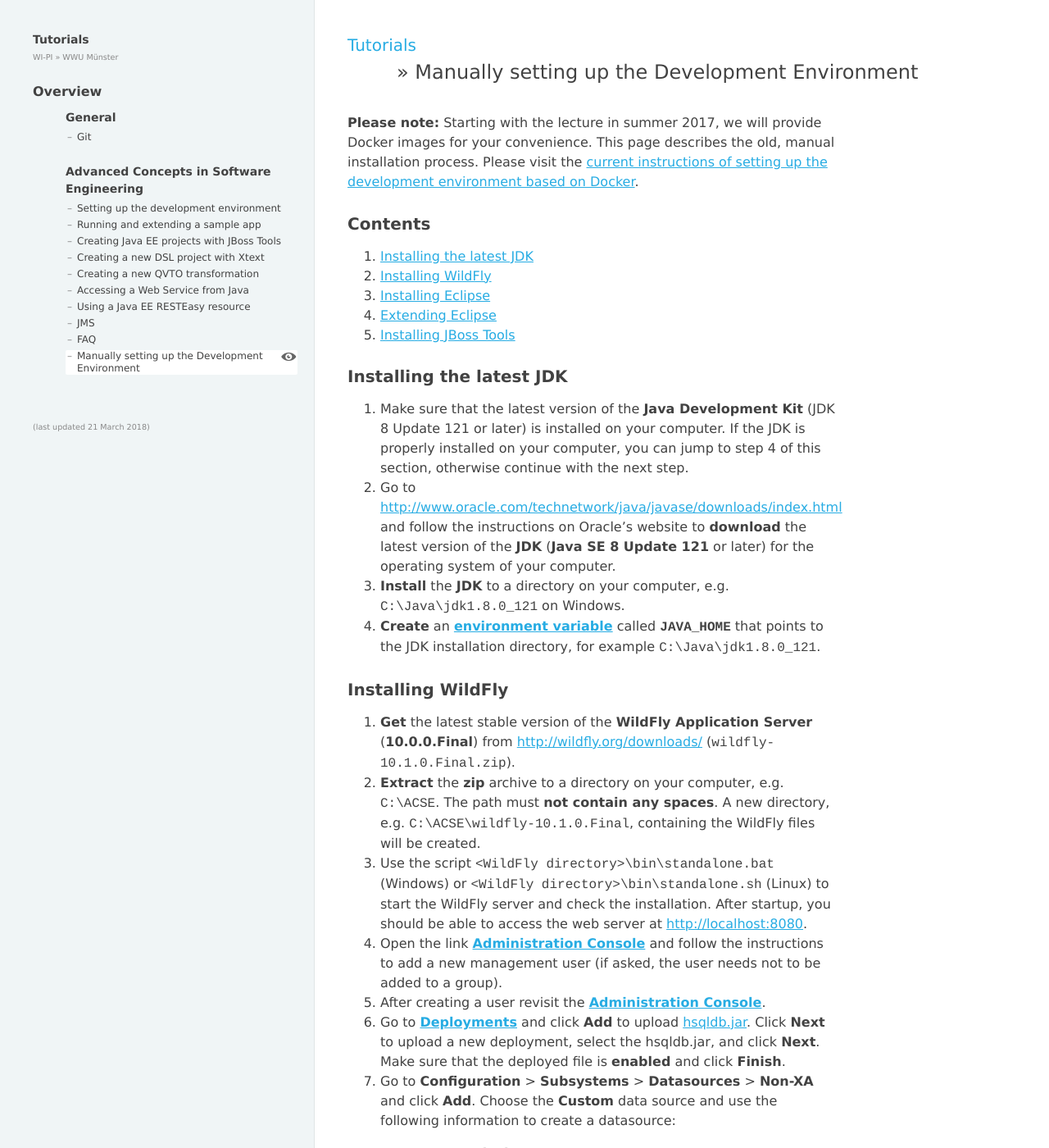
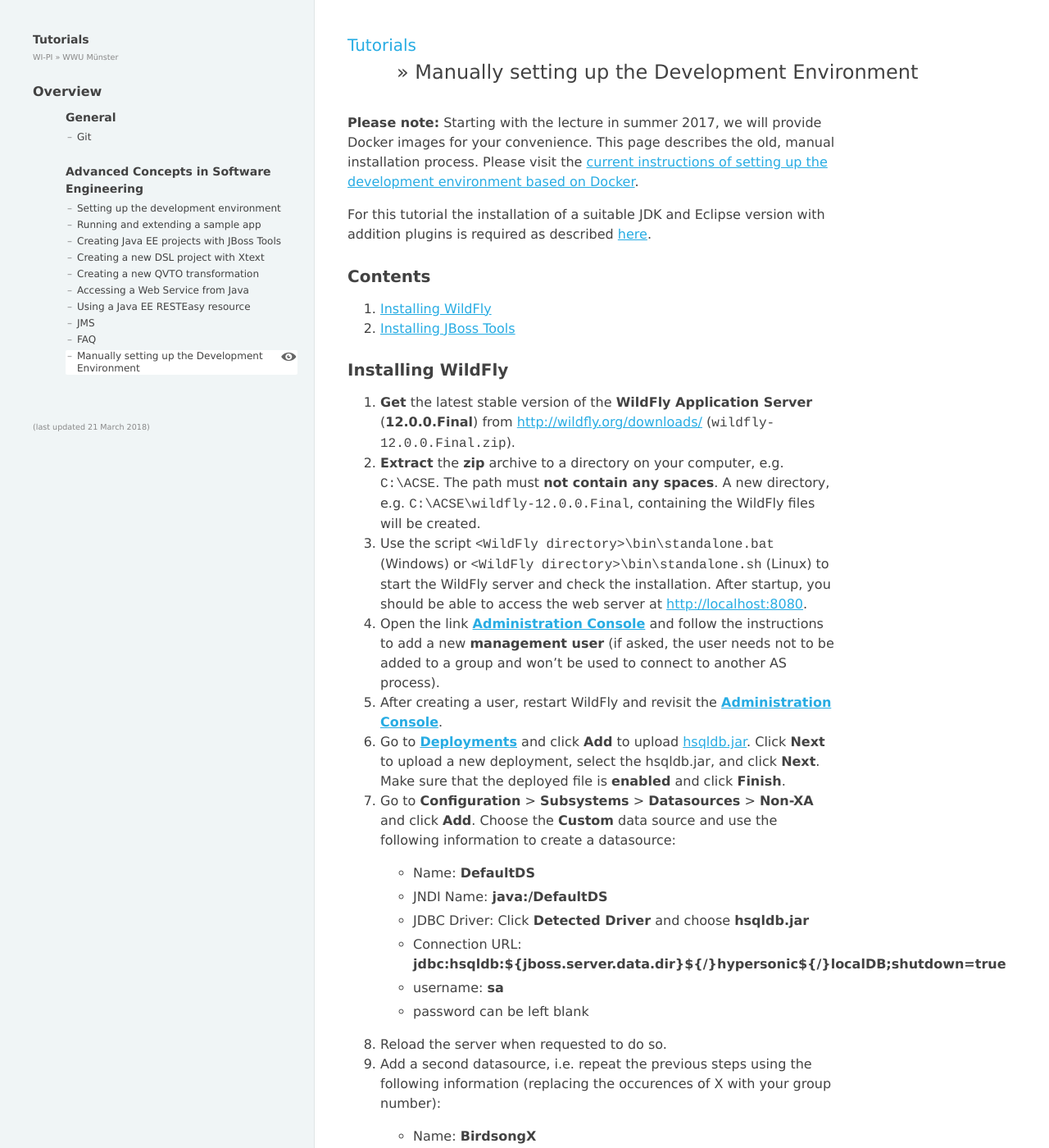
Before and after one commit to wwu-pi/tutorials, a Jekyll site: the page built from lectures/acse/510_setting_up_the_dev_environment.md, in a window 1280 px wide and 1400 px high. Shown: the whole window at 82% size. Built offline with Jekyll 4.4.1, drawn with Linux system fonts in a browser that asks for light colours; some of the changed text lies outside the part shown.

Commit message:
Update manual installation instructions

```diff
--- a/lectures/acse/510_setting_up_the_dev_environment.md
+++ b/lectures/acse/510_setting_up_the_dev_environment.md
@@ -5,28 +5,20 @@
 
 **Please note:** Starting with the lecture in summer 2017, we will provide Docker images for your convenience. This page describes the old, manual installation process. Please visit the [current instructions of setting up the development environment based on Docker](010_setting_up_environment_with_docker.html).
 
+For this tutorial the installation of a suitable JDK and Eclipse version with addition plugins is required as described [here](010_setting_up_environment_with_docker.html).
+
 ## Contents
 
-1. [Installing the latest JDK](#jdk)
 1. [Installing WildFly](#wildfly)
-1. [Installing Eclipse](#eclipse)
-1. [Extending Eclipse](#plugins)
 1. [Installing JBoss Tools](#jbosstools)
-
-## <a id="jdk" name="jdk" />Installing the latest JDK
-
-1. Make sure that the latest version of the **Java Development Kit** (JDK 8 Update 121 or later) is installed on your computer. If the JDK is properly installed on your computer, you can jump to step 4 of this section, otherwise continue with the next step.
-1. Go to [http://www.oracle.com/technetwork/java/javase/downloads/index.html](http://www.oracle.com/technetwork/java/javase/downloads/index.html) and follow the instructions on Oracle's website to **download** the latest version of the **JDK** (**Java SE 8 Update 121** or later) for the operating system of your computer.
-1. **Install** the **JDK** to a directory on your computer, e.g. ``C:\Java\jdk1.8.0_121`` on Windows.
-1. **Create** an **[environment variable](#envvar)** called **``JAVA_HOME``** that points to the JDK installation directory, for example ``C:\Java\jdk1.8.0_121``.
 
 ## <a id="wildfly" name="wildfly" />Installing WildFly
 
-1. **Get** the latest stable version of the **WildFly Application Server** (**10.0.0.Final**) from [http://wildfly.org/downloads/](http://wildfly.org/downloads/) (``wildfly-10.1.0.Final.zip``).
-1. **Extract** the **zip** archive to a directory on your computer, e.g. ``C:\ACSE``. The path must **not contain any spaces**. A new directory, e.g. ``C:\ACSE\wildfly-10.1.0.Final``, containing the WildFly files will be created.
+1. **Get** the latest stable version of the **WildFly Application Server** (**12.0.0.Final**) from [http://wildfly.org/downloads/](http://wildfly.org/downloads/) (``wildfly-12.0.0.Final.zip``).
+1. **Extract** the **zip** archive to a directory on your computer, e.g. ``C:\ACSE``. The path must **not contain any spaces**. A new directory, e.g. ``C:\ACSE\wildfly-12.0.0.Final``, containing the WildFly files will be created.
 1. Use the script ``<WildFly directory>\bin\standalone.bat`` (Windows) or ``<WildFly directory>\bin\standalone.sh`` (Linux) to start the WildFly server and check the installation. After startup, you should be able to access the web server at [http://localhost:8080](http://localhost:8080).
-1. Open the link [**Administration Console**](http://localhost:8080/console) and follow the instructions to add a new management user (if asked, the user needs not to be added to a group).
-1. After creating a user revisit the [**Administration Console**](http://localhost:8080/console).
+1. Open the link [**Administration Console**](http://localhost:8080/console) and follow the instructions to add a new **management user** (if asked, the user needs not to be added to a group and won't be used to connect to another AS process).
+1. After creating a user, restart WildFly and revisit the [**Administration Console**](http://localhost:8080/console).
 1. Go to [**Deployments**](http://localhost:9990/console/App.html#standalone-deployments) and click **Add** to upload [hsqldb.jar](hsqldb.jar). Click **Next** to upload a new deployment, select the hsqldb.jar, and click **Next**. Make sure that the deployed file is **enabled** and click **Finish**.
 1. Go to **Configuration** > **Subsystems** > **Datasources** > **Non-XA** and click **Add**. Choose the **Custom** data source and use the following information to create a datasource:
 
@@ -37,62 +29,22 @@
    * username: **sa**
    * password can be left blank
 
+1. Reload the server when requested to do so.
 1. Add a second datasource, i.e. repeat the previous steps using the following information (replacing the occurences of X with your group number):
 
-    * Name: **FoodDeliveryX**
-    * JNDI Name: **java:/FoodDeliveryX**
+    * Name: **BirdsongX**
+    * JNDI Name: **java:/BirdsongX**
     * JDBC Driver: Click **Detected Driver** and choose **hsqldb.jar**
-    * Connection URL: **jdbc:hsqldb:${jboss.server.data.dir}${/}hypersonic${/}FoodDeliveryX;shutdown=true**
+    * Connection URL: **jdbc:hsqldb:${jboss.server.data.dir}${/}hypersonic${/}BirdsongX;shutdown=true**
     * username: **sa**
     * password can be left blank
 
-1. Ensure that the **datasource** is **enabled** (Configuration > Subsystems > Datasources > Non-XA > DefaultDS).
+1. Ensure that the datasources are **enabled** (Configuration > Subsystems > Datasources > Non-XA > YourDatabase > View).
 1. In order to stop the server, press CTRL-C in the console window that was opened during step 3.
 
 <div class="footnote" markdown="1">
 Alternatively to steps 4-8, you can use the JBoss-CLI to deploy the HSQLDB driver and add the data source: ``./jboss-cli.sh -c "deploy ~/Downloads/hsqldb.jar,data-source add --driver-name=hsqldb.jar --use-ccm=false --jta=false --user-name=sa --name=DefaultDS --jndi-name=java:/DefaultDS --connection-url=jdbc:hsqldb:\$\{jboss.server.data.dir\}\$\{/\}hypersonic\$\{/\}localDB;shutdown=true"``
 </div>
-
-## <a id="eclipse" name="eclipse" />Installing Eclipse
-
-1. **Download** the **Eclipse IDE for Java and DSL Developers** for your operating system (version 4.6.2, *Neon.2*) from [http://www.eclipse.org/downloads/packages/eclipse-ide-java-and-dsl-developers/neon2](http://www.eclipse.org/downloads/packages/eclipse-ide-java-and-dsl-developers/neon2). It includes:
-
-   * EMF -- Eclipse Modeling Framework SDK (for basic modelling features),
-   * Xtext Complete SDK (for implementing DSLs), and
-   * Xtend IDE (useful for model-to-text transformations).
-
-
-1. **Extract** the downloaded **archive** to a directory on your computer, e.g. ``C:\ACSE``. This will create a sub directory, like ``C:\ACSE\eclipse``.
-1. **Start Eclipse**. The ``eclipse.exe`` is located in the installation directory. Wait for the "Workspace Launcher" window to pop up and **select a workspace directory**, for example ``C:\ACSE\projects``. This path must **not contain any spaces** either. The workspace directory is where all your projects will be stored. You may check the "Use this as the default and do not ask again" box to avoid this dialog from appearing on the next start. Click **"OK"** to close the dialog and get to the workbench window.
-
-## <a id="plugins" name="plugins" />Extending Eclipse
-1. Select **Help** > **Install new Software...**
-1. From the dropdown menu, select **Neon** as the site to work with (the screenshots show another example).
-![](images/install_software.png)
-1. Wait for the list of software to load and select all of the following items:
-
-   * _Modeling_
-      * **QVT Operational SDK**
-        _for model-to-model transformations._
-      * **Papyrus UML**
-        _for UML diagrams_
-   * _Web, XML, Java EE and OSGi Enterprise Development_
-      * **Eclipse Java EE Developer Tools**
-        _for Java EE development_
-      * **Eclipse Java Web Developer Tools**
-        _for Java Web development_
-      * **JSF Tools**
-        _for development of JSF web apps_
-   * _Database Development_
-      * **Data Tools Platform Extender SDK**
-        _for data-centric technologies_
-
-1. Click **Next** two times, check **Accept**, click **Finish** and wait for the packages to be installed.
-1. Click **Yes** when prompted to restart.
-1. Enable Java code completion, otherwise, you may miss out on code completion for Java classes:
-   1. Once restarted, open **Window** > **Preferences**.
-   1. Choose **Java** > **Editor** > **Content Assist** > **Advanced**.
-   1. Enable *Java Proposals*.
 
 ## <a id="jbosstools" name="jbosstools" />Installing JBoss Tools for Eclipse
 
@@ -120,8 +72,3 @@
 
 Congratulations, you have successfully set-up your development environment!
 Continue with the [setup of your first Java EE project](020_tutorial_jboss_project.html).
-
-## <a id="envvar" name="envvar" />How To Set Environment Variables
-
-* **Windows XP**: Open the Control Panel (*Systemsteuerung*) from the Start Menu, switch to Classic View (*Klassische Ansicht*) if necessary, open the System Control Panel applet (*System*), select the Advanced tab (*Erweitert*), and click on the Environment Variables button (*Umgebungsvariablen*).
-* **Windows 7 / 8 / 10**: Control Panel (*Systemsteuerung*) - System - choose Advanced System Settings (*Erweiterte Systemeinstellungen*) on the left - Advanced tab (*Erweitert*) - Environment Variables button (*Umgebungsvariablen*)
```
Also changed, not shown: lectures/acse/010_setting_up_environment_with_docker.md (+1 -1 lines).
